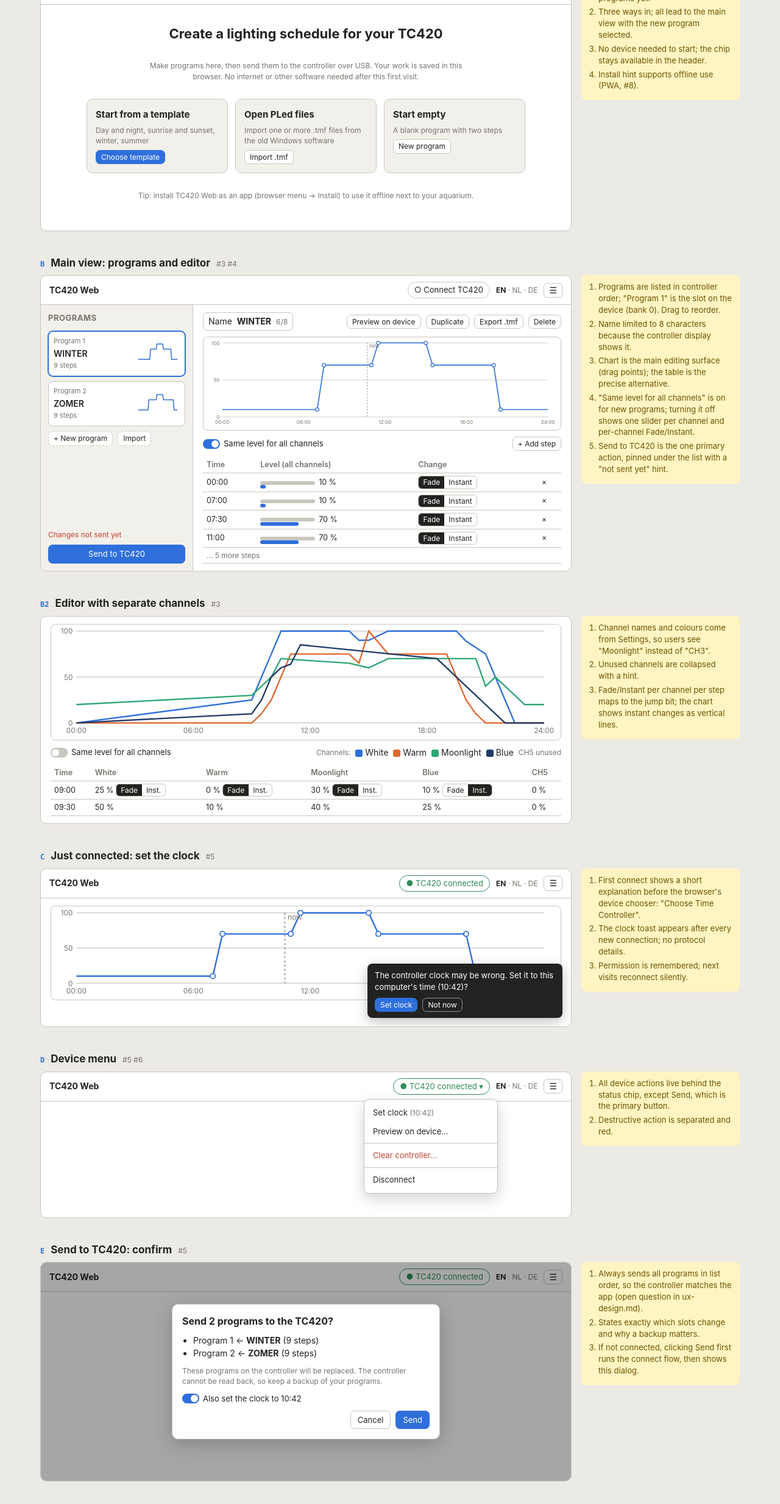
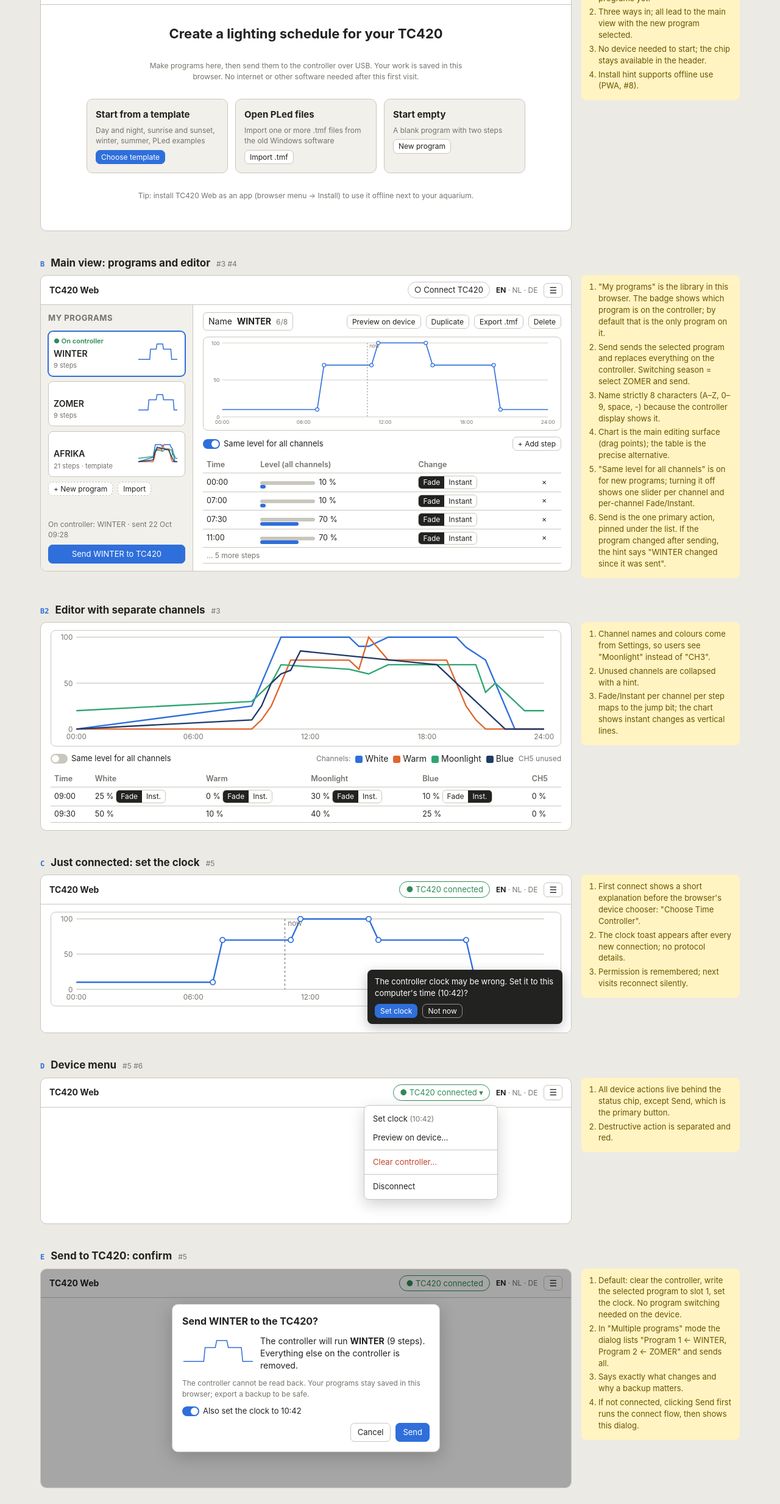
Before and after one commit to topscoder/tc420-web, a plain HTML site: page docs/design/wireframes.html in a window 1280 px wide. Shown: the part 307-2773 px from the top of the page at 61% size. Drawn offline with Linux system fonts and the light colour scheme.

Commit message:
Design: one program on the controller by default (#1)
Many TC420s are built in and their buttons cannot be reached, so programs cannot be switched on the device. Send to TC420 now clears the controller and writes only the selected program; sending all programs in order becomes the opt-in setting 'Multiple programs on the controller'. Program names are strictly 8 characters (A-Z, 0-9, space, -). The PLed example programs are bundled as templates. Added hardware checks for which program runs after sending.

```diff
--- a/docs/design/wireframes.html
+++ b/docs/design/wireframes.html
@@ -53,6 +53,7 @@
   .pcard .name { font-weight: 600; grid-column: 1; }
   .pcard .meta { font-size: 11px; color: var(--quiet); grid-column: 1; }
   .pcard .mini { grid-column: 2; grid-row: 1 / span 3; align-self: center; }
+  .badge-on { color: var(--ok); font-weight: 600; }
   .row { display: flex; gap: 8px; align-items: center; flex-wrap: wrap; }
   .spacer { flex: 1; }
   .btn { display: inline-block; border: 1px solid var(--line); border-radius: 7px; padding: 5px 11px; background: var(--paper); white-space: nowrap; font-size: 13px; }
@@ -129,7 +130,7 @@
           <h3>Create a lighting schedule for your TC420</h3>
           <p class="hint" style="max-width:520px">Make programs here, then send them to the controller over USB. Your work is saved in this browser. No internet or other software needed after this first visit.</p>
           <div class="choices">
-            <div class="choice"><b>Start from a template</b><span class="hint">Day and night, sunrise and sunset, winter, summer</span><span class="btn primary small" style="align-self:flex-start">Choose template</span></div>
+            <div class="choice"><b>Start from a template</b><span class="hint">Day and night, sunrise and sunset, winter, summer, PLed examples</span><span class="btn primary small" style="align-self:flex-start">Choose template</span></div>
             <div class="choice"><b>Open PLed files</b><span class="hint">Import one or more .tmf files from the old Windows software</span><span class="btn small" style="align-self:flex-start">Import .tmf</span></div>
             <div class="choice"><b>Start empty</b><span class="hint">A blank program with two steps</span><span class="btn small" style="align-self:flex-start">New program</span></div>
           </div>
@@ -153,13 +154,14 @@
         <div class="appbar"><span class="logo">TC420 Web</span><span class="chip">○ Connect TC420</span><span class="lang"><b>EN</b> · NL · DE</span><span class="menu-btn">☰</span></div>
         <div class="panes">
           <aside class="programs">
-            <h3>Programs</h3>
-            <div class="pcard sel"><span class="slot">Program 1</span><span class="name">WINTER</span><span class="meta">9 steps</span><span class="mini" data-chart="winter" data-w="70" data-h="34"></span></div>
-            <div class="pcard"><span class="slot">Program 2</span><span class="name">ZOMER</span><span class="meta">9 steps</span><span class="mini" data-chart="summer" data-w="70" data-h="34"></span></div>
+            <h3>My programs</h3>
+            <div class="pcard sel"><span class="slot"><span class="badge-on">● On controller</span></span><span class="name">WINTER</span><span class="meta">9 steps</span><span class="mini" data-chart="winter" data-w="70" data-h="34"></span></div>
+            <div class="pcard"><span class="slot">&nbsp;</span><span class="name">ZOMER</span><span class="meta">9 steps</span><span class="mini" data-chart="summer" data-w="70" data-h="34"></span></div>
+            <div class="pcard"><span class="slot">&nbsp;</span><span class="name">AFRIKA</span><span class="meta">21 steps · template</span><span class="mini" data-chart="africa" data-w="70" data-h="34"></span></div>
             <div class="row"><span class="btn ghost small">+ New program</span><span class="btn ghost small">Import</span></div>
             <div class="spacer"></div>
-            <span class="hint warn">Changes not sent yet</span>
-            <span class="btn primary block">Send to TC420</span>
+            <span class="hint">On controller: WINTER · sent 22 Oct 09:28</span>
+            <span class="btn primary block">Send WINTER to TC420</span>
           </aside>
           <div class="editor">
             <div class="row"><span class="field">Name <b>WINTER</b> <span class="hint">6/8</span></span><span class="spacer"></span><span class="btn small">Preview on device</span><span class="btn small">Duplicate</span><span class="btn small">Export .tmf</span><span class="btn small">Delete</span></div>
@@ -177,11 +179,12 @@
         </div>
       </div>
       <ol class="notes">
-        <li>Programs are listed in controller order; "Program 1" is the slot on the device (bank 0). Drag to reorder.</li>
-        <li>Name limited to 8 characters because the controller display shows it.</li>
+        <li>"My programs" is the library in this browser. The badge shows which program is on the controller; by default that is the only program on it.</li>
+        <li>Send sends the selected program and replaces everything on the controller. Switching season = select ZOMER and send.</li>
+        <li>Name strictly 8 characters (A–Z, 0–9, space, -) because the controller display shows it.</li>
         <li>Chart is the main editing surface (drag points); the table is the precise alternative.</li>
         <li>"Same level for all channels" is on for new programs; turning it off shows one slider per channel and per-channel Fade/Instant.</li>
-        <li>Send to TC420 is the one primary action, pinned under the list with a "not sent yet" hint.</li>
+        <li>Send is the one primary action, pinned under the list. If the program changed after sending, the hint says "WINTER changed since it was sent".</li>
       </ol>
     </div>
   </section>
@@ -259,17 +262,18 @@
         <div class="appbar"><span class="logo">TC420 Web</span><span class="chip on">● TC420 connected</span><span class="lang"><b>EN</b> · NL · DE</span><span class="menu-btn">☰</span></div>
         <div class="overlay">
           <div class="dialog">
-            <h4>Send 2 programs to the TC420?</h4>
-            <ul><li>Program 1 ← <b>WINTER</b> (9 steps)</li><li>Program 2 ← <b>ZOMER</b> (9 steps)</li></ul>
-            <p class="hint" style="margin:0">These programs on the controller will be replaced. The controller cannot be read back, so keep a backup of your programs.</p>
+            <h4>Send WINTER to the TC420?</h4>
+            <div class="row" style="flex-wrap:nowrap"><span class="mini" data-chart="winter" data-w="120" data-h="44" style="display:block;width:120px;flex:none"></span><span>The controller will run <b>WINTER</b> (9 steps). Everything else on the controller is removed.</span></div>
+            <p class="hint" style="margin:0">The controller cannot be read back. Your programs stay saved in this browser; export a backup to be safe.</p>
             <span class="toggle"><i></i>Also set the clock to 10:42</span>
             <div class="row"><span class="spacer"></span><span class="btn">Cancel</span><span class="btn primary">Send</span></div>
           </div>
         </div>
       </div>
       <ol class="notes">
-        <li>Always sends all programs in list order, so the controller matches the app (open question in ux-design.md).</li>
-        <li>States exactly which slots change and why a backup matters.</li>
+        <li>Default: clear the controller, write the selected program to slot 1, set the clock. No program switching needed on the device.</li>
+        <li>In "Multiple programs" mode the dialog lists "Program 1 ← WINTER, Program 2 ← ZOMER" and sends all.</li>
+        <li>Says exactly what changes and why a backup matters.</li>
         <li>If not connected, clicking Send first runs the connect flow, then shows this dialog.</li>
       </ol>
     </div>
@@ -280,12 +284,12 @@
     <div class="board-head"><span class="tag">F</span><h2>Sending, success and failure</h2><span class="issue">#5</span></div>
     <div class="board-body">
       <div style="display:grid;grid-template-columns:repeat(auto-fit,minmax(260px,1fr));gap:12px">
-        <div class="frame" style="min-height:220px"><div class="appbar"><span class="logo">TC420 Web</span><span class="chip busy">◌ Sending… 12/20</span></div>
-          <div class="overlay"><div class="dialog"><h4>Sending to TC420…</h4><span class="hint">Program 2 of 2: ZOMER</span><div class="progress"><i style="width:60%"></i></div><span class="hint">Keep the cable connected.</span></div></div></div>
+        <div class="frame" style="min-height:220px"><div class="appbar"><span class="logo">TC420 Web</span><span class="chip busy">◌ Sending… 6/9</span></div>
+          <div class="overlay"><div class="dialog"><h4>Sending to TC420…</h4><span class="hint">WINTER · step 6 of 9</span><div class="progress"><i style="width:60%"></i></div><span class="hint">Keep the cable connected.</span></div></div></div>
         <div class="frame" style="min-height:220px"><div class="appbar"><span class="logo">TC420 Web</span><span class="chip on">● TC420 connected</span></div>
-          <div class="overlay"><div class="dialog"><h4>✓ Sent to TC420</h4><span class="hint">2 programs and the clock are on the controller. Select the program on the controller display.</span><div class="row"><span class="btn small">Export backup</span><span class="spacer"></span><span class="btn primary small">Done</span></div></div></div></div>
+          <div class="overlay"><div class="dialog"><h4>✓ WINTER is running on the controller</h4><span class="hint">The clock was set to 10:42. Nothing else is on the controller.</span><div class="row"><span class="btn small">Export backup</span><span class="spacer"></span><span class="btn primary small">Done</span></div></div></div></div>
         <div class="frame" style="min-height:220px"><div class="appbar"><span class="logo">TC420 Web</span><span class="chip warn">⚠ Disconnected</span></div>
-          <div class="overlay"><div class="dialog"><h4>Sending was interrupted</h4><span class="hint">The connection was lost at program 2. The controller may contain an incomplete program. Reconnect and send again.</span><div class="row"><span class="btn small">Show details</span><span class="spacer"></span><span class="btn primary small">Reconnect and retry</span></div></div></div></div>
+          <div class="overlay"><div class="dialog"><h4>Sending was interrupted</h4><span class="hint">The connection was lost at step 6 of 9. The controller may now be empty or contain an incomplete program. Reconnect and send again.</span><div class="row"><span class="btn small">Show details</span><span class="spacer"></span><span class="btn primary small">Reconnect and retry</span></div></div></div></div>
       </div>
       <ol class="notes">
         <li>UI is locked while sending; chip shows progress.</li>
@@ -331,6 +335,7 @@
           <span class="label">Language</span><span><span class="seg"><span class="on">English</span><span>Nederlands</span><span>Deutsch</span></span></span>
           <span class="label">Channel names</span>
           <span><span class="swatch" style="background:#2f6fdb"></span> <span class="field">White</span> &nbsp;<span class="swatch" style="background:#e0662f"></span> <span class="field">Warm</span> &nbsp;<span class="swatch" style="background:#2ea672"></span> <span class="field">Moonlight</span> &nbsp;<span class="swatch" style="background:#1f3a68"></span> <span class="field">Blue</span> &nbsp;<span class="swatch" style="background:#9a5bd1"></span> <span class="field">CH5</span></span>
+          <span class="label">Controller</span><span><span class="toggle off"><i></i>Multiple programs on the controller</span><br><span class="hint">Only if you can select programs with the buttons on your TC420. Then all programs are sent, in list order.</span></span>
           <span class="label">Backup</span><span class="row"><span class="btn small">Export backup</span><span class="btn small">Restore backup</span><span class="hint">Last backup: never</span></span>
           <span class="label">Use offline</span><span class="hint">Install TC420 Web as an app from the browser menu. It then works without internet.</span>
           <span class="label">Data</span><span><span class="btn small" style="color:var(--danger)">Delete all programs in this browser…</span></span>
@@ -345,6 +350,7 @@
       <ol class="notes">
         <li>Language switch is also in the header; here it is explicit.</li>
         <li>Channel names apply to all programs.</li>
+        <li>"Multiple programs" is off by default because many controllers are built in and cannot be switched by hand.</li>
         <li>Advanced is collapsed by default; it holds the former test bench (log, raw packets, simulator).</li>
         <li>"Report a problem" explains how to attach the exported log to a GitHub issue.</li>
       </ol>
@@ -374,12 +380,12 @@
       <div class="frame narrow" style="min-height:520px">
         <div class="appbar"><span class="logo">TC420 Web</span><span class="chip on">●</span><span class="menu-btn">☰</span></div>
         <div class="stack">
-          <span class="field">Program 1 · <b>WINTER</b> ▾</span>
+          <span class="field"><b>WINTER</b> ▾ <span class="badge-on">● On controller</span></span>
           <div class="chart" data-chart="winter" data-w="340" data-h="130" data-axes="1"></div>
           <span class="toggle"><i></i>Same level for all channels</span>
           <table class="steps"><tr><th>Time</th><th>Level</th><th></th></tr><tr><td>07:00</td><td>10 %</td><td>Fade</td></tr><tr><td>07:30</td><td>70 %</td><td>Fade</td></tr><tr><td>11:00</td><td>70 %</td><td>Fade</td></tr></table>
         </div>
-        <div class="sticky"><span class="btn primary block">Send to TC420</span></div>
+        <div class="sticky"><span class="btn primary block">Send WINTER to TC420</span></div>
       </div>
       <ol class="notes">
         <li>Program list becomes a dropdown; Send moves to a sticky bottom bar.</li>
```
Also changed, not shown: docs/design/ux-design.md (+27 -15 lines).
